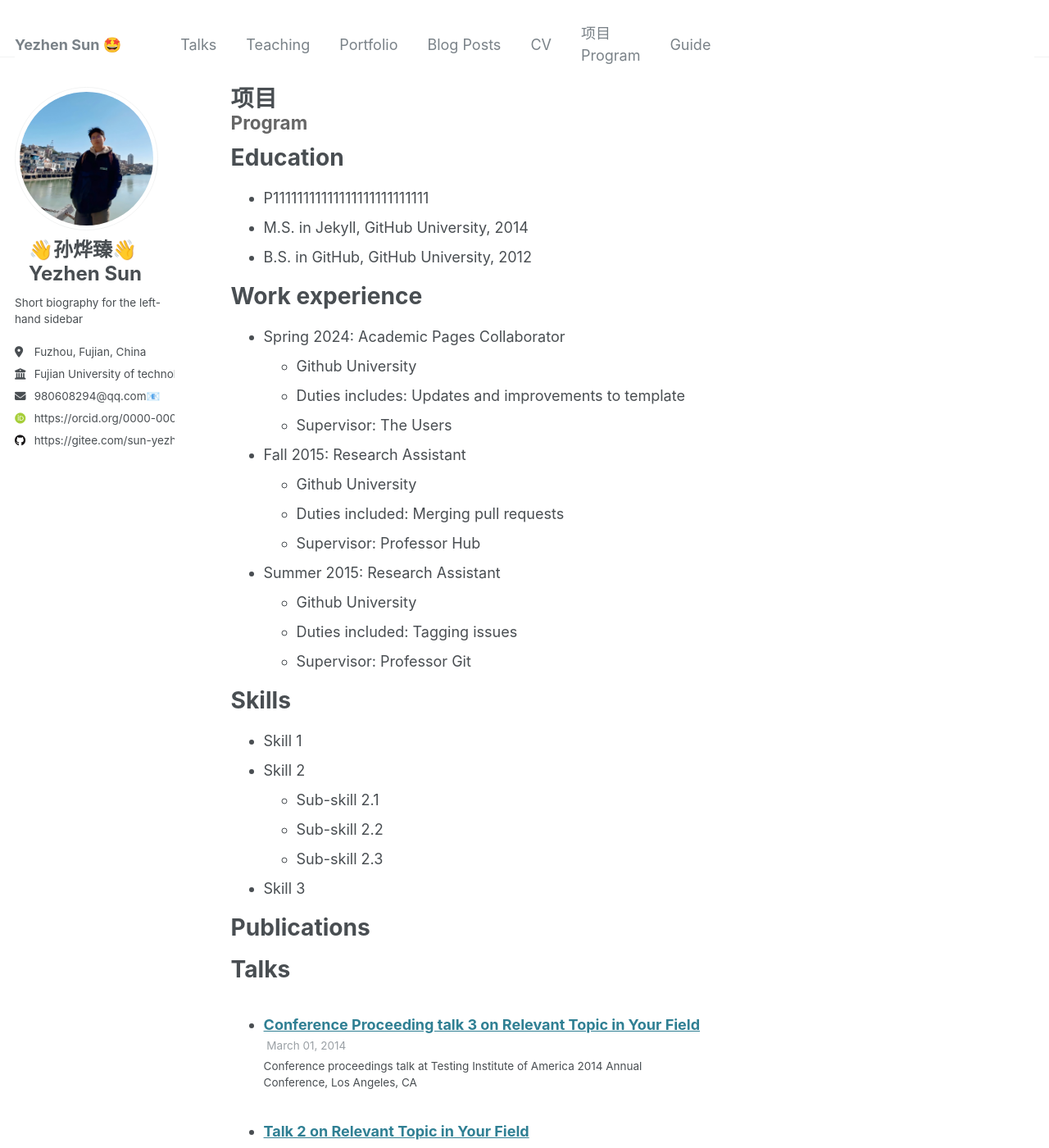
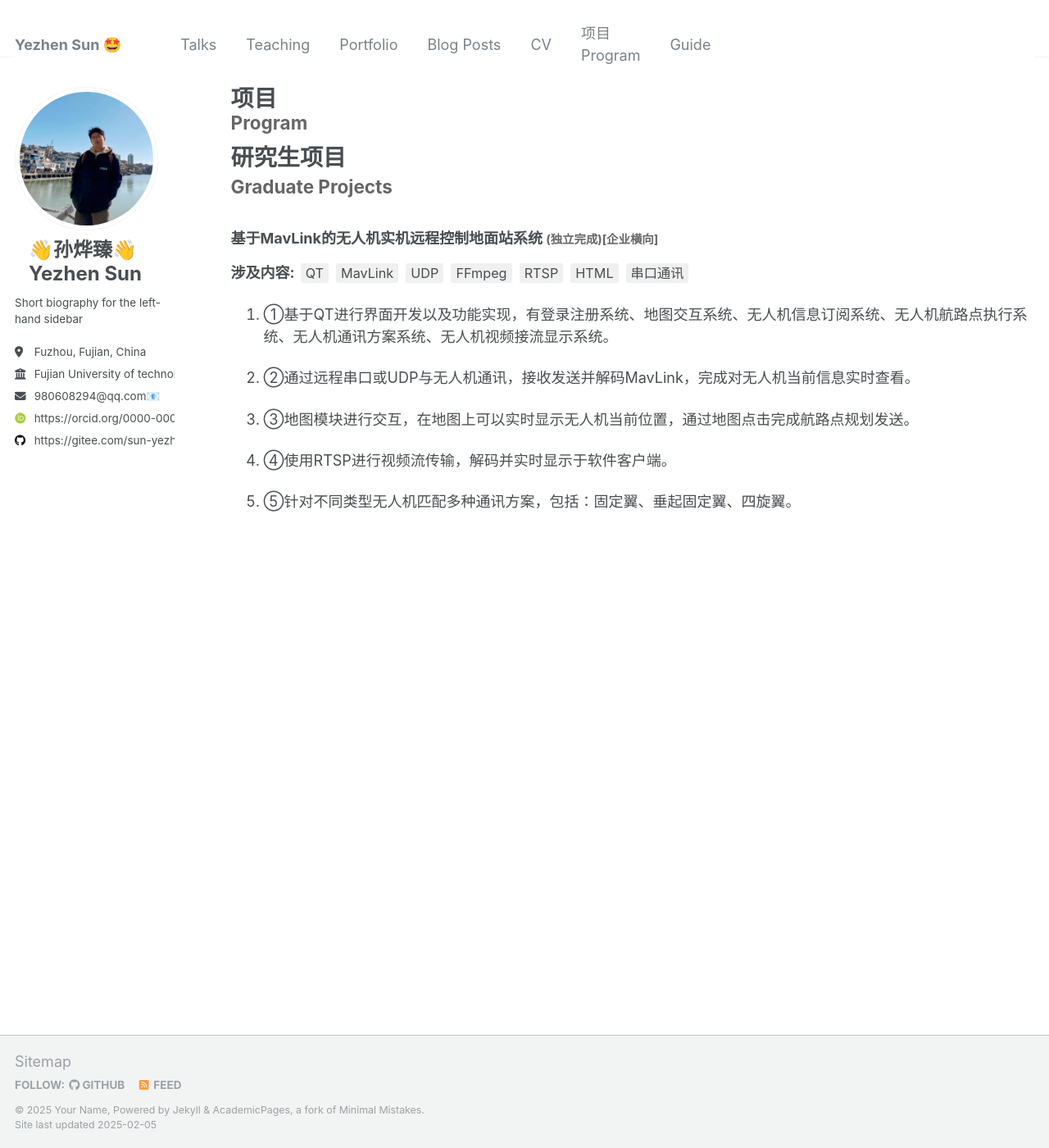
Before and after one commit to yuyuasd/yuyuasd.github.io, a Jekyll site: the page built from _pages/program.md, in a window 1280 px wide and 1400 px high. Shown: the whole window at 82% size. Built offline with Jekyll 4.4.1, drawn with Linux system fonts in a browser that asks for light colours; some web fonts are replaced; some of the changed text lies outside the part shown.

Commit message:
更新: 修改研究生项目页面内容，添加无人机项目详细描述及相关技能

```diff
--- a/_pages/program.md
+++ b/_pages/program.md
@@ -9,56 +9,24 @@ redirect_from:
 
 {% include base_path %}
 
-Education
+研究生项目<br><span style='color: #666666; font-size: 0.8em;'>Graduate Projects</span>
 ======
-* P11111111111111111111111111
-* M.S. in Jekyll, GitHub University, 2014
-* B.S. in GitHub, GitHub University, 2012
+### 基于MavLink的无人机实机远程控制地面站系统 <span style='color: #666666; font-size: 0.8em;'>(独立完成)[企业横向]</span>
+**涉及内容:**
+<span style='background-color: #f0f0f0; padding: 2px 6px; margin: 0 2px; border-radius: 3px; font-size: 0.9em;'>QT</span>
+<span style='background-color: #f0f0f0; padding: 2px 6px; margin: 0 2px; border-radius: 3px; font-size: 0.9em;'>MavLink</span>
+<span style='background-color: #f0f0f0; padding: 2px 6px; margin: 0 2px; border-radius: 3px; font-size: 0.9em;'>UDP</span>
+<span style='background-color: #f0f0f0; padding: 2px 6px; margin: 0 2px; border-radius: 3px; font-size: 0.9em;'>FFmpeg</span>
+<span style='background-color: #f0f0f0; padding: 2px 6px; margin: 0 2px; border-radius: 3px; font-size: 0.9em;'>RTSP</span>
+<span style='background-color: #f0f0f0; padding: 2px 6px; margin: 0 2px; border-radius: 3px; font-size: 0.9em;'>HTML</span>
+<span style='background-color: #f0f0f0; padding: 2px 6px; margin: 0 2px; border-radius: 3px; font-size: 0.9em;'>串口通讯</span>
 
-Work experience
-======
-* Spring 2024: Academic Pages Collaborator
-  * Github University
-  * Duties includes: Updates and improvements to template
-  * Supervisor: The Users
+1. ①基于QT进行界面开发以及功能实现，有登录注册系统、地图交互系统、无人机信息订阅系统、无人机航路点执行系统、无人机通讯方案系统、无人机视频接流显示系统。
 
-* Fall 2015: Research Assistant
-  * Github University
-  * Duties included: Merging pull requests
-  * Supervisor: Professor Hub
+2. ②通过远程串口或UDP与无人机通讯，接收发送并解码MavLink，完成对无人机当前信息实时查看。
 
-* Summer 2015: Research Assistant
-  * Github University
-  * Duties included: Tagging issues
-  * Supervisor: Professor Git
+3. ③地图模块进行交互，在地图上可以实时显示无人机当前位置，通过地图点击完成航路点规划发送。
 
-Skills
-======
-* Skill 1
-* Skill 2
-  * Sub-skill 2.1
-  * Sub-skill 2.2
-  * Sub-skill 2.3
-* Skill 3
+4. ④使用RTSP进行视频流传输，解码并实时显示于软件客户端。
 
-Publications
-======
-  <ul>{% for post in site.publications reversed %}
-    {% include archive-single-cv.html %}
-  {% endfor %}</ul>
-
-Talks
-======
-  <ul>{% for post in site.talks reversed %}
-    {% include archive-single-talk-cv.html  %}
-  {% endfor %}</ul>
-
-Teaching
-======
-  <ul>{% for post in site.teaching reversed %}
-    {% include archive-single-cv.html %}
-  {% endfor %}</ul>
-
-Service and leadership
-======
-* Currently signed in to 43 different slack teams
+5. ⑤针对不同类型无人机匹配多种通讯方案，包括：固定翼、垂起固定翼、四旋翼。
```
